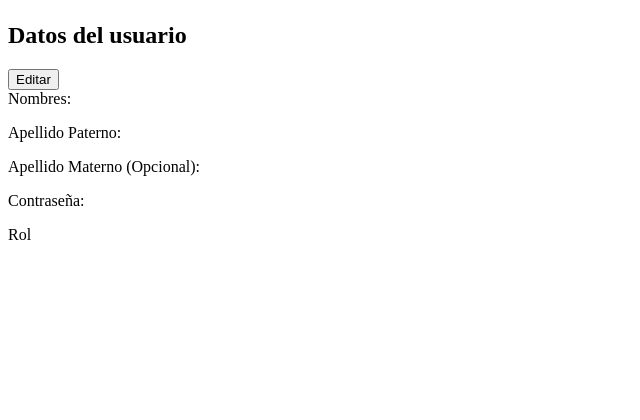
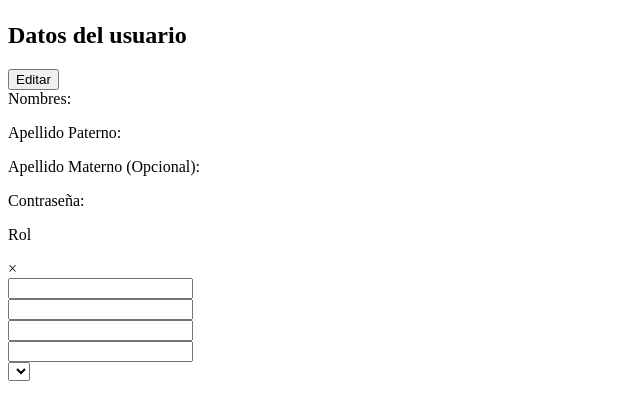
Before and after one commit to joaquinauc/anso-spincare, a Flask app: page /add_user in a window 1280 px wide. Shown: the part 314-734 px from the top of the page, without its empty margins (0-640 px from the left). Run offline with Flask 3, Linux system fonts and the light colour scheme; the visitor is signed in with stand-in values (Sample User, id 1); lists and menus that the app fills with data are empty.

Commit message:
Add modal to add new users

```diff
--- a/app/templates/add_user.html
+++ b/app/templates/add_user.html
@@ -21,6 +21,39 @@
     </div>
     <div id="user-info-container"></div>
 
+    <!-- Modal para agregar usuario -->
+    <div id="addUserModal" class="modal-user">
+      <div class="modal-user-content">
+        <span class="close">&times;</span>
+        <form id="add-user-form">
+          <div class="form-group">
+            <label for="user_name"></label>
+            <input type="text" id="user-name" name="user_name">
+          </div>
+
+          <div class="form-group">
+            <label for="user_first_last_name"></label>
+            <input type="text" id="user-first-last-name" name="user_first_last_name">
+          </div>
+
+          <div class="form-group">
+            <label for="user_second_last_name"></label>
+            <input type="text" id="user-second-last-name" name="user_second_last_name">
+          </div>
+
+          <div class="form-group">
+            <label for="user_password"></label>
+            <input type="password" id="user-password" name="user_password">
+
+          </div>
+          <div class="form-group">
+            <label for="user_role"></label>
+            <select name="user_role" id="user_role"></select>
+          </div>
+        </form>
+      </div>
+    </div>
+
     <script src="../static/js/add_user.js"></script>
   </div>
 </body>
```
